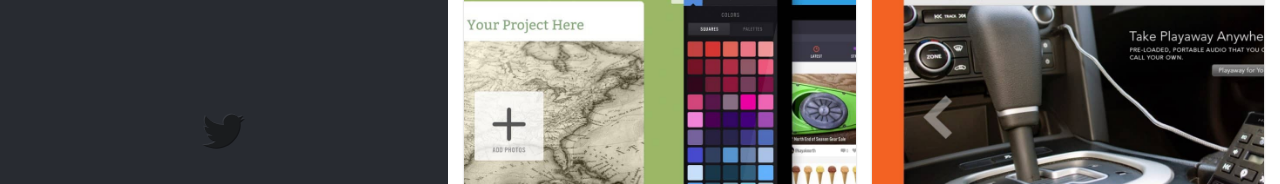
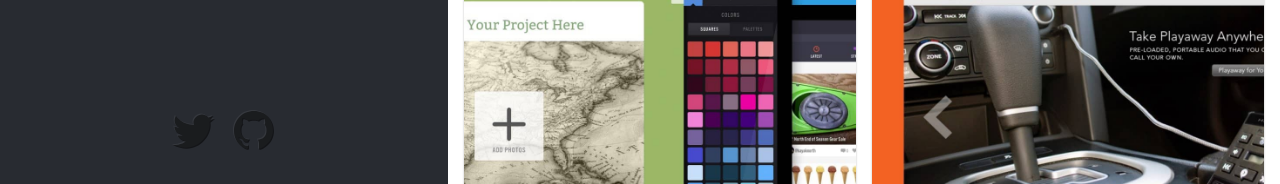
Before and after one commit to danklammer/danklammer.github.io, a Jekyll site: the page built from index.html, in a window 1280 px wide and 900 px high, scrolled down 566 px. Shown: the part 716-900 px from the top of the window. Built offline with Jekyll 4.4.1, drawn with Linux system fonts in a browser that asks for light colours.

Commit message:
Add GitHub link to navbar

```diff
--- a/_includes/layout/social-links.html
+++ b/_includes/layout/social-links.html
@@ -1,3 +1,4 @@
 <div class="lg-absolute {% if page.url == '/' %}sm-hide{% endif %} l0 b3 width-full align-center pt4" style="color: rgba(29, 161, 242, 1);">
     <a href="https://twitter.com/danklammer" title="@danklammer on Twitter" class="social-link inline-block align-center p1" style="-webkit-filter: drop-shadow(-1px -1px 0 rgba(255, 255, 255, .12)); filter: drop-shadow(-1px -1px 0 rgba(255, 255, 255, .12))">{% include icons/icon-twitter.svg width="48" height="48" %}</a>
+    <a href="https://github.com/danklammer" title="@danklammer on GitHub" class="social-link inline-block align-center p1 mt1" style="-webkit-filter: drop-shadow(-1px -1px 0 rgba(255, 255, 255, .12)); filter: drop-shadow(-1px -1px 0 rgba(255, 255, 255, .12))">{% include icons/icon-github.svg width="48" height="40" %}</a>
 </div>
```
Also changed, not shown: _includes/icons/icon-github.svg (added).
